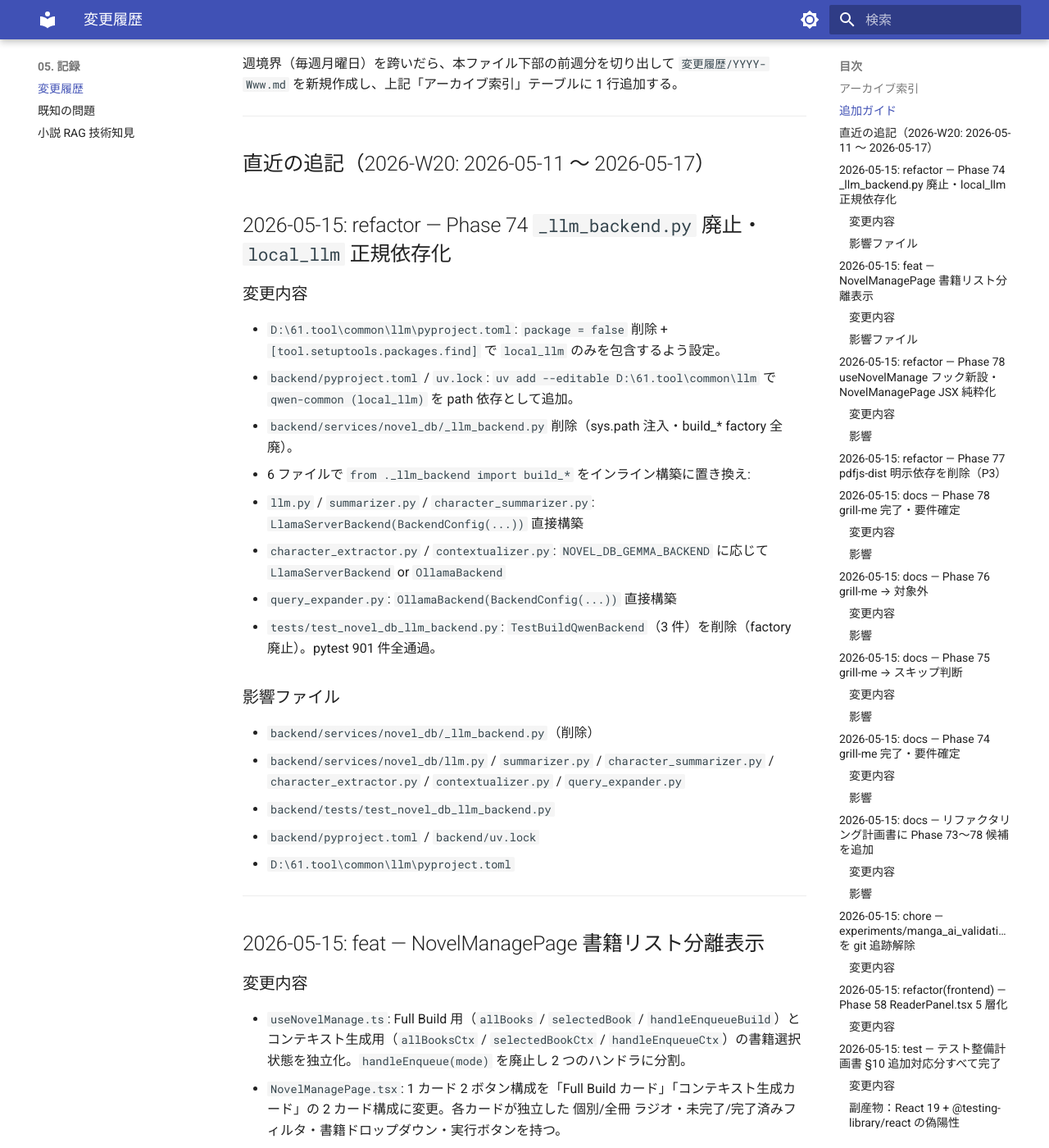
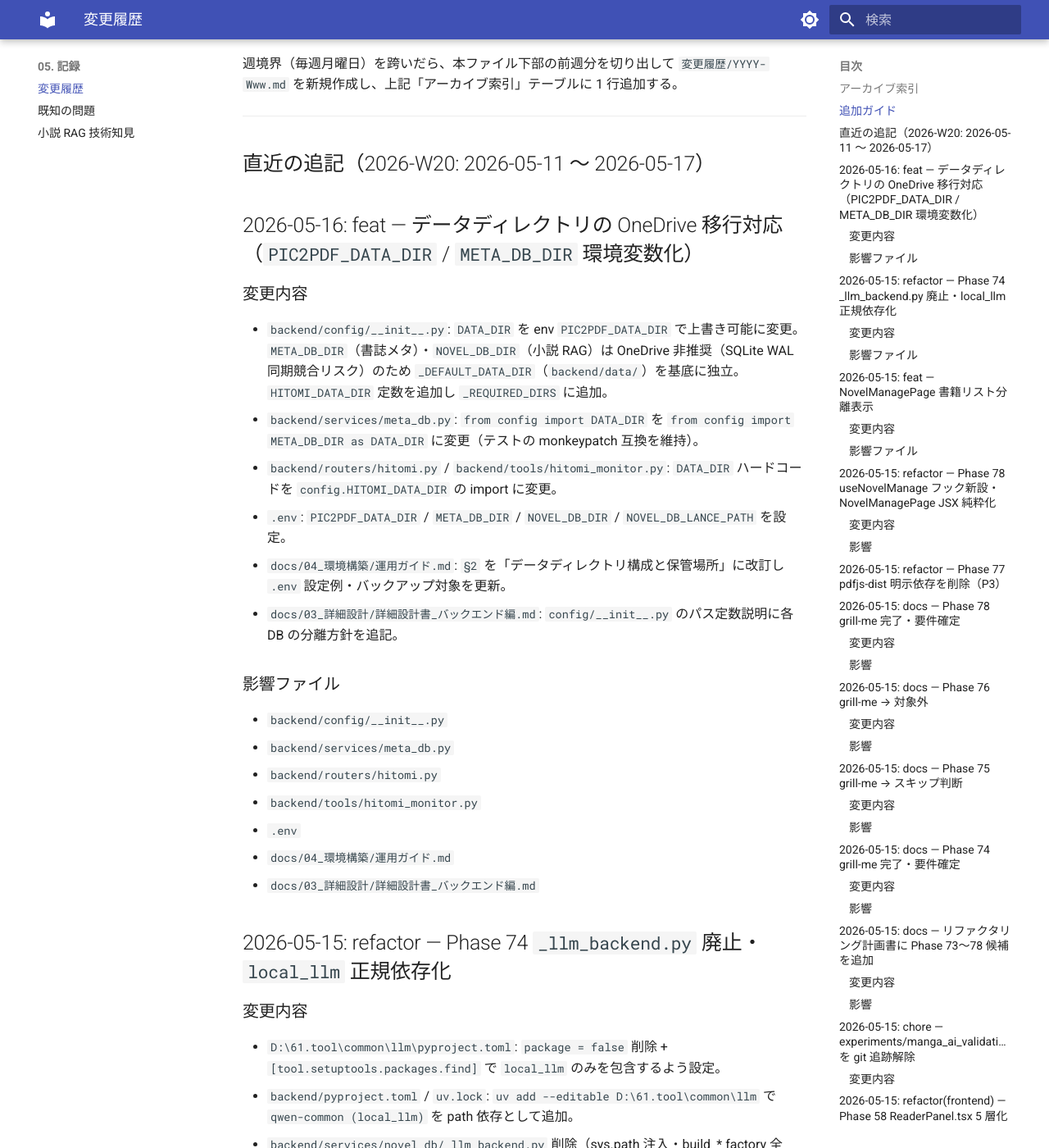
Before and after one commit to kkmmyr/Pic2PDF_Viewer, an MkDocs documentation site: the page built from docs/05_記録/変更履歴.md, in a window 1280 px wide and 1400 px high, scrolled down 1156 px. Shown: the whole window at 82% size. Built offline with MkDocs 1.6.1 and Material for MkDocs 9.7.7, drawn with Linux system fonts in a browser that asks for light colours.

Commit message:
feat(config): データディレクトリを OneDrive 対応に環境変数化
- DATA_DIR を env PIC2PDF_DATA_DIR で上書き可能に変更（doujin / comic /
  kindle_novel / hitomi を OneDrive 等の共有場所に移動できる）
- META_DB_DIR（meta.db）/ NOVEL_DB_DIR（novel.db）は SQLite WAL の同期競合
  リスクがあるため _DEFAULT_DATA_DIR（backend/data/）基底でローカル固定
- config/__init__.py: HITOMI_DATA_DIR 定数を追加・_REQUIRED_DIRS に追加
- routers/hitomi.py / tools/hitomi_monitor.py: DATA_DIR ハードコードを
  config.HITOMI_DATA_DIR の import に変更
- services/meta_db.py: DATA_DIR ソースを META_DB_DIR に変更
  （モジュール変数名は DATA_DIR のまま維持し monkeypatch 互換を保つ）
- .env.example: 全データディレクトリ変数のサンプルと説明を追記
- docs: 運用ガイド §2 改訂 / 詳細設計書バックエンド編 config 節更新 /
  変更履歴追記 / バックログ B-25 追加（meta.db クラウド同期）

Co-Authored-By: Claude Sonnet 4.6 <noreply@anthropic.com>

````diff
--- a/docs/01_要件定義/バックログ.md
+++ b/docs/01_要件定義/バックログ.md
@@ -1,6 +1,6 @@
 # バックログ（機能追加候補）
 
-最終更新: 2026-05-15（B-1 / C-4 / C-6 / C-9 を対象外へ移動）
+最終更新: 2026-05-16（B-25 追加: meta.db クラウド同期）
 
 将来の機能追加候補を整理した棚卸しリスト。**個人 LAN ソロツール / 同人誌特化** という制約下で何を作り、何を作らないかを明示する。
 
@@ -120,6 +120,25 @@
 - 既存 `summarizer.py`（B-5）が骨格としてほぼ流用可能
 
 **工数**: 小〜中
+
+### B-25. meta.db クラウド同期（SQLite Online Backup API + ファイルストレージ）
+
+**動機**: 閲覧回数・ジャンル・シリーズ等の書誌メタを複数端末で共有したい。SQLite は WAL モードで頻繁に書き込みが発生するため、ライブファイルを OneDrive に置くと同期競合でDB破損リスクがある。
+
+**方針**: `sqlite3.backup()`（SQLite Online Backup API）でスナップショットを安全に作成し、そのファイルだけを OneDrive / S3 等に配置する。ライブDB は常にローカルのまま。
+
+**案**:
+- `GET /api/meta/backup` — `sqlite3.backup()` でスナップショット（`meta.backup.db`）を作成し、指定ディレクトリに保存
+- `POST /api/meta/restore` — 指定パスの `meta.backup.db` を取り込んで現在の DB に upsert マージ（衝突時は `last_viewed_at` が新しい方を優先）
+- バックアップ先は env `META_BACKUP_DIR` で設定（OneDrive の共有パスを指定）
+- Windows タスクスケジューラで定期実行（例: 1 日 1 回 `POST /api/meta/backup`）
+
+**なぜ DynamoDB でなく SQLite backup か**:
+- データモデルの移行が不要（SQLite のままファイルコピー）
+- 追加クラウド費用ゼロ（OneDrive / ローカル NAS に置くだけ）
+- `sqlite3.backup()` は API 標準なのでロック競合なし
+
+**工数**: 小。`sqlite3.backup()` の呼び出し 1 関数 + API エンドポイント 2 本 + タスクスケジューラ登録手順
 
 ### B-19. 小説 RAG: 書籍類似度推薦（"if you liked X..."）（優先度低）
 
--- a/docs/03_詳細設計/詳細設計書_バックエンド編.md
+++ b/docs/03_詳細設計/詳細設計書_バックエンド編.md
@@ -154,9 +154,12 @@ kindle-pdf/             # Kindle自動化ツール（漫画・小説キャプチ
 `backend/config/` パッケージ（旧 `backend/config.py`）。Python のパッケージ優先により既存の `from config import X` は変更不要。
 
 **`config/__init__.py`**:
-- **パス定数**: `DATA_DIR`, `MAIN_DATA_DIR`, `PDF_COMPRESSED_DIR`, `THUMBNAIL_DIR`, `IMAGES_DIR`, `COMPLETE_DIR`（`PDF_DIR` は Phase 19 の `/pdfs` マウント廃止で削除済み）
+- **パス定数**: `DATA_DIR`（env: `PIC2PDF_DATA_DIR` で OneDrive 等に変更可）, `MAIN_DATA_DIR`, `PDF_COMPRESSED_DIR`, `THUMBNAIL_DIR`, `IMAGES_DIR`, `COMPLETE_DIR`（`PDF_DIR` は Phase 19 の `/pdfs` マウント廃止で削除済み）
 - **Kindle**: `KINDLE_PDF_DIR`, `KINDLE_THUMBNAIL_DIR`, `KINDLE_IMAGES_DIR`
 - **Kindle Novel**: `KINDLE_NOVEL_PDF_DIR`, `KINDLE_NOVEL_THUMBNAIL_DIR`, `KINDLE_NOVEL_IMAGES_DIR`
+- **hitomi**: `HITOMI_DATA_DIR`（`DATA_DIR/hitomi/`。`routers/hitomi.py` と `tools/hitomi_monitor.py` が参照）
+- **書誌メタ DB（ローカル固定）**: `META_DB_DIR`（env: `META_DB_DIR`、デフォルトは `backend/data/`）。`services/meta_db.py` がモジュール変数 `DATA_DIR` として公開し、テストは `monkeypatch.setattr("services.meta_db.DATA_DIR", ...)` で切り替える
+- **Novel DB（ローカル固定）**: `NOVEL_DB_DIR`（env: `NOVEL_DB_DIR` で個別上書き可、デフォルトは `backend/data/novel_db/`）。SQLite / LanceDB は OneDrive 同期競合でDB破損リスクがあるためローカルに固定
 - **OCR起動設定**: `BATCH_OCR_LAUNCHER` 定数は Phase 5 で削除済み。現在の OCR は `services/ocr_service.py` のスレッドベース方式（`_run_ocr` メソッド）で実行され、`POST /api/ocr/run` は動作する。novel ソースの OCR は `services/novel_db/extractor.py` 経由で `D:\61.tool\common\ocr\` の独立 venv で実行される。
 - **フロントエンド配信**: `FRONTEND_DIST_DIR` — `frontend/dist/` の絶対パス。リリースモード起動時に存在すれば `main.py` が SPA を同一オリジンで配信する。
 - **サポートフォーマット**: `SUPPORTED_IMAGE_FORMATS`, `SUPPORTED_WEBP_FORMAT`, `SUPPORTED_ZIP_FORMAT`
--- a/docs/04_環境構築/運用ガイド.md
+++ b/docs/04_環境構築/運用ガイド.md
@@ -41,22 +41,45 @@ start_release.bat   :: backend/main.py が dist/ を / に static mount、ポー
 
 ---
 
-## 2. バックアップ
+## 2. データディレクトリ構成と保管場所
 
-### 対象ディレクトリ
+### `.env` による配置変更
+
+プロジェクトルートの `.env` で各データディレクトリを設定する。
+
+| 環境変数 | 対象 | 推奨場所 | 理由 |
+|---|---|---|---|
+| `PIC2PDF_DATA_DIR` | doujin / comic / kindle_novel / hitomi | OneDrive 等の共有場所 | 画像・PDF は複数端末で共有したい |
+| `META_DB_DIR` | `meta.db`（閲覧回数・ジャンル・シリーズ） | **ローカル固定** | 頻繁な書き込み + WAL モードで同期競合リスクあり |
+| `NOVEL_DB_DIR` | `novel.db`（小説 RAG SQLite） | **ローカル固定** | OneDrive 同期競合で WAL 破損リスクあり |
+| `NOVEL_DB_LANCE_PATH` | `novel.lancedb/`（LanceDB） | **ローカル固定** | 多数の Arrow ファイルへの同時書き込みが同期競合で破損するリスクあり |
+
+`.env` 設定例:
+```
+PIC2PDF_DATA_DIR=C:\Users\<user>\OneDrive\61.tool\Pic2PDF
+META_DB_DIR=D:\61.tool\Pic2PDF_Viewer\backend\data
+NOVEL_DB_DIR=D:\61.tool\Pic2PDF_Viewer\backend\data\novel_db
+NOVEL_DB_LANCE_PATH=C:\Users\<user>\AppData\Local\Pic2PDF\novel.lancedb
+```
+
+> `.env` は `.gitignore` 対象。git には保存されない。初回セットアップ時に手動で作成する。
+
+### バックアップ対象
 
 | パス | 内容 | 復元困難度 |
 |---|---|---|
-| `backend/data/doujin/` | 生成済み PDF | 高（再生成に時間がかかる） |
-| `backend/data/comic/` | 漫画キャプチャ画像・PDF | 高（再キャプチャが必要） |
-| `backend/data/kindle_novel/` | 小説画像・PDF・RAG DB | 高（再キャプチャ + 再 OCR が必要） |
-| `backend/data/*/meta.json` | 書誌メタデータ | 高（手動入力データを含む） |
+| `$PIC2PDF_DATA_DIR/doujin/` | 生成済み PDF | 高（再生成に時間がかかる） |
+| `$PIC2PDF_DATA_DIR/comic/` | 漫画キャプチャ画像・PDF | 高（再キャプチャが必要） |
+| `$PIC2PDF_DATA_DIR/kindle_novel/` | 小説画像・PDF | 高（再キャプチャ + 再 OCR が必要） |
+| `$PIC2PDF_DATA_DIR/*/meta.json` | 書誌メタデータ | 高（手動入力データを含む） |
+| `$NOVEL_DB_DIR/novel.db` | 小説テキスト・チャンク・RAG メタ | 高（全文 OCR + ビルドが必要） |
+| `$NOVEL_DB_LANCE_PATH/` | ベクトルインデックス | 中（`novel.db` から再ビルド可） |
 
-> `backend/data/` 全体は `.gitignore` 対象。**git には保存されない。**
+> `PIC2PDF_DATA_DIR` を OneDrive に設定した場合、doujin / comic / kindle_novel は OneDrive が自動同期するため別途バックアップ不要。
 
-### 推奨バックアップ方法（自動化スクリプト）
+### 推奨バックアップ方法（自動化スクリプト・ローカルのみ対象）
 
-`tools/backup_data.ps1` を使うと OneDrive への差分バックアップを自動化できる。
+`tools/backup_data.ps1` を使うと OneDrive への差分バックアップを自動化できる（`NOVEL_DB_DIR` 等ローカル専用データの別バックアップ先として利用）。
 
 ```powershell
 # 手動実行（PowerShell）
--- a/docs/05_記録/変更履歴.md
+++ b/docs/05_記録/変更履歴.md
@@ -28,6 +28,25 @@
 ---
 
 ## 直近の追記（2026-W20: 2026-05-11 〜 2026-05-17）
+
+## 2026-05-16: feat — データディレクトリの OneDrive 移行対応（`PIC2PDF_DATA_DIR` / `META_DB_DIR` 環境変数化）
+
+### 変更内容
+- `backend/config/__init__.py`: `DATA_DIR` を env `PIC2PDF_DATA_DIR` で上書き可能に変更。`META_DB_DIR`（書誌メタ）・`NOVEL_DB_DIR`（小説 RAG）は OneDrive 非推奨（SQLite WAL 同期競合リスク）のため `_DEFAULT_DATA_DIR`（`backend/data/`）を基底に独立。`HITOMI_DATA_DIR` 定数を追加し `_REQUIRED_DIRS` に追加。
+- `backend/services/meta_db.py`: `from config import DATA_DIR` を `from config import META_DB_DIR as DATA_DIR` に変更（テストの monkeypatch 互換を維持）。
+- `backend/routers/hitomi.py` / `backend/tools/hitomi_monitor.py`: `DATA_DIR` ハードコードを `config.HITOMI_DATA_DIR` の import に変更。
+- `.env`: `PIC2PDF_DATA_DIR` / `META_DB_DIR` / `NOVEL_DB_DIR` / `NOVEL_DB_LANCE_PATH` を設定。
+- `docs/04_環境構築/運用ガイド.md`: `§2` を「データディレクトリ構成と保管場所」に改訂し `.env` 設定例・バックアップ対象を更新。
+- `docs/03_詳細設計/詳細設計書_バックエンド編.md`: `config/__init__.py` のパス定数説明に各 DB の分離方針を追記。
+
+### 影響ファイル
+- `backend/config/__init__.py`
+- `backend/services/meta_db.py`
+- `backend/routers/hitomi.py`
+- `backend/tools/hitomi_monitor.py`
+- `.env`
+- `docs/04_環境構築/運用ガイド.md`
+- `docs/03_詳細設計/詳細設計書_バックエンド編.md`
 
 ## 2026-05-15: refactor — Phase 74 `_llm_backend.py` 廃止・`local_llm` 正規依存化
 
````
Also changed, not shown: 5 other files.
